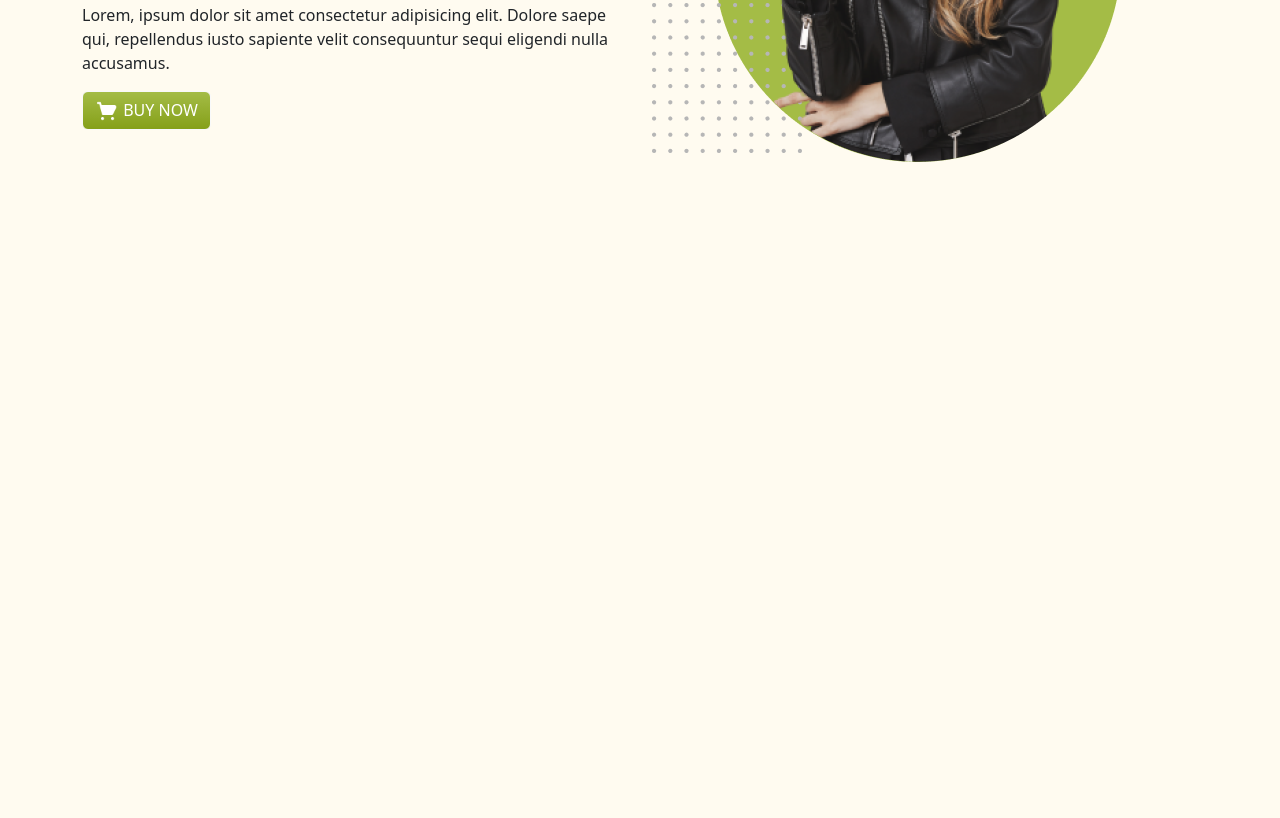
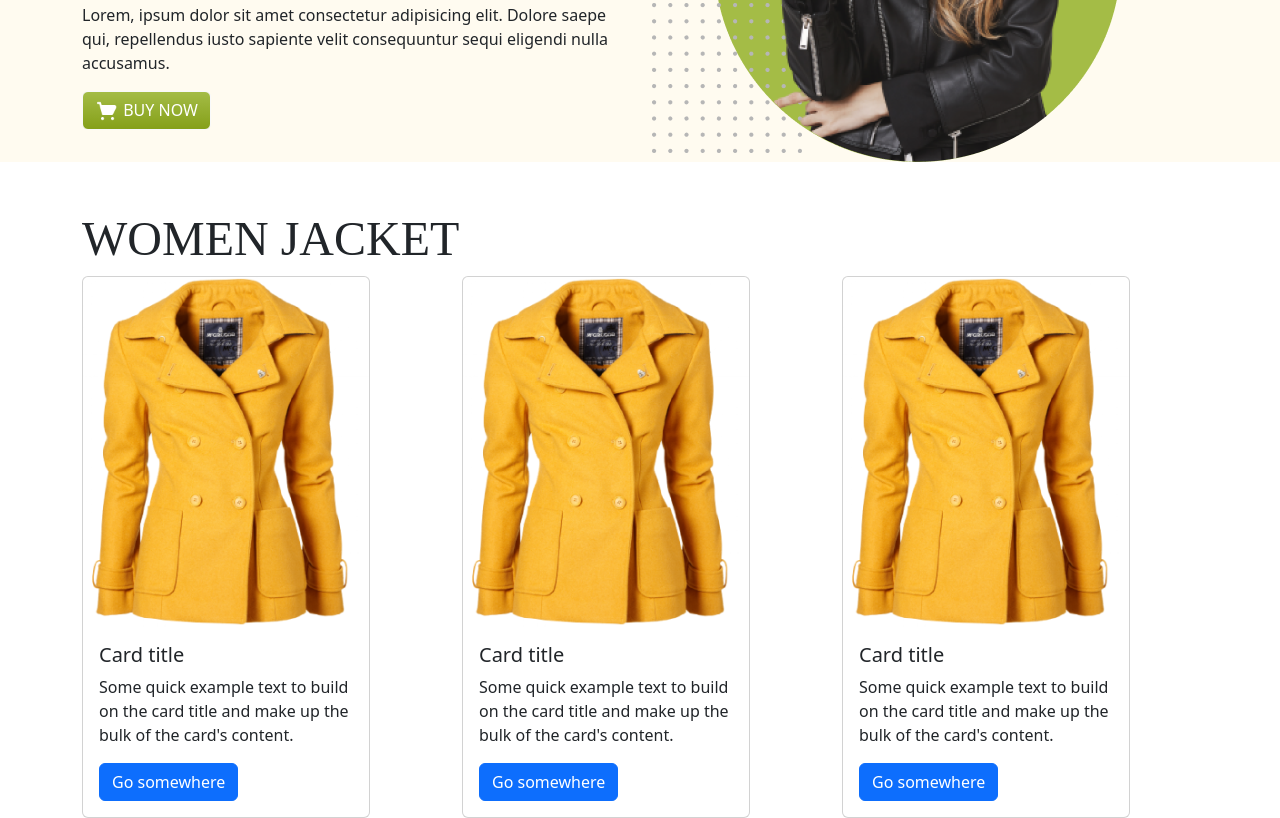
Before and after one commit to Sagar-DU/ecommerece-jacket-shop, a plain HTML site: page index.html in a window 1280 px wide. Shown: the part 391-1209 px from the top of the page. Before the commit the page ends 800 px from the top, so only its background shows below. Drawn offline with nearby package versions, Linux system fonts and the light colour scheme.

Commit message:
started working on product section

```diff
--- a/index.html
+++ b/index.html
@@ -60,6 +60,49 @@
                 </div>
             </div>
         </section>
+        <!-- Product Section -->
+        <section class="products pt-5">
+            <!-- Women Section -->
+            <section class="womens-jackets container">
+                <h2 class="title text-uppercase">Women Jacket</h2>
+                <div class="row">
+                    <div class="col-lg-4">
+                        <div class="card" style="width: 18rem;">
+                            <img src="/images/jacket-1.png" class="card-img-top" alt="...">
+                            <div class="card-body">
+                              <h5 class="card-title">Card title</h5>
+                              <p class="card-text">Some quick example text to build on the card title and make up the bulk of the card's content.</p>
+                              <a href="#" class="btn btn-primary">Go somewhere</a>
+                            </div>
+                          </div>
+                    </div>
+                    <div class="col-lg-4">
+                        <div class="card" style="width: 18rem;">
+                            <img src="/images/jacket-1.png" class="card-img-top" alt="...">
+                            <div class="card-body">
+                              <h5 class="card-title">Card title</h5>
+                              <p class="card-text">Some quick example text to build on the card title and make up the bulk of the card's content.</p>
+                              <a href="#" class="btn btn-primary">Go somewhere</a>
+                            </div>
+                          </div>
+                    </div>
+                    <div class="col-lg-4">
+                        <div class="card" style="width: 18rem;">
+                            <img src="/images/jacket-1.png" class="card-img-top" alt="...">
+                            <div class="card-body">
+                              <h5 class="card-title">Card title</h5>
+                              <p class="card-text">Some quick example text to build on the card title and make up the bulk of the card's content.</p>
+                              <a href="#" class="btn btn-primary">Go somewhere</a>
+                            </div>
+                          </div>
+                    </div>
+                </div>
+            </section>
+            <!-- Men Section -->
+            <section class="mens-jackets container">
+
+            </section>
+        </section>
     </main>
 
     <footer>
--- a/style.css
+++ b/style.css
@@ -5,6 +5,10 @@
 */
 body {
     background-color: #FFFBF0;
+}
+
+.products {
+    background-color: white;
 }
 
 /*
@@ -16,7 +20,24 @@ span {
     color: #FABE4C;
 }
 
+/*
+--------------------
+    Font Styles
+--------------------
+*/
+h1, h2 {
+    font-family: Bebas Neue;
+}
+
+/*
+-------------------
+    Font Sizes
+-------------------
+*/
 h1 {
-    font-family: Bebas Neue;
     font-size: 80px;
 }
+
+h2 {
+    font-size: 48px;
+}
```
